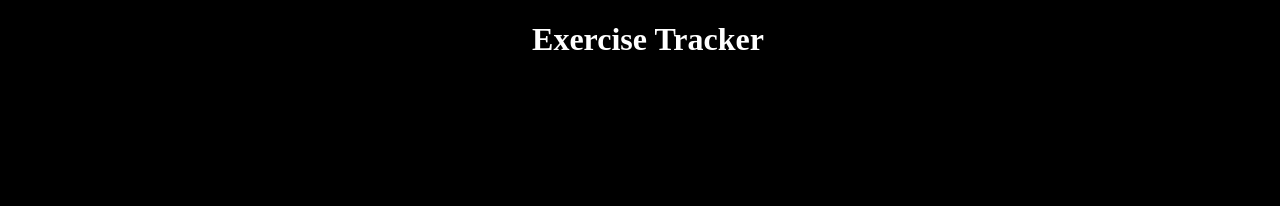
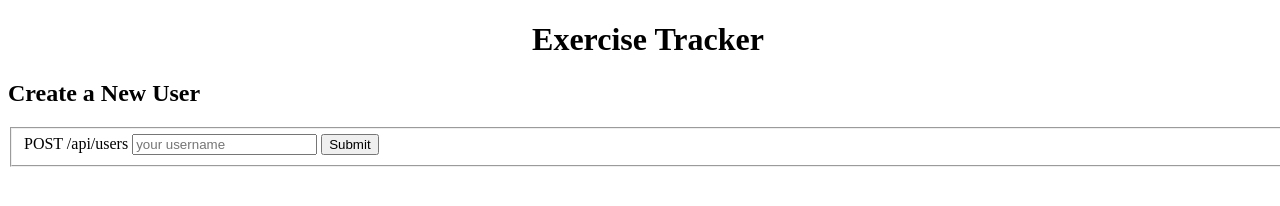
Before and after one commit to RCYGM/api-exercise-tracker, a website: page views/index.html in a window 1280 px wide. Drawn offline with Linux system fonts and the light colour scheme; files that its build step writes are made by us from their sources.

Commit message:
feat: post /api/users and get /api/users

```diff
--- a/public/style.css
+++ b/public/style.css
@@ -1,10 +1,8 @@
 body {
   width: 100%;
   height: 100%;
-  background-color: black;
 }
 
 h1 {
-  color: white;
   text-align: center;
 }
--- a/views/index.html
+++ b/views/index.html
@@ -3,10 +3,24 @@
   <head>
     <meta charset="UTF-8" />
     <meta name="viewport" content="width=device-width, initial-scale=1.0" />
-    <link rel="stylesheet" href="style.css" />
+    <link rel="stylesheet" href="/style.css" />
     <title>Exercise Tracker</title>
   </head>
   <body>
     <h1>Exercise Tracker</h1>
+    <form action="/api/users" method="post">
+      <h2>Create a New User</h2>
+      <fieldset>
+        <label for="username">POST /api/users</label>
+        <input
+          id="uname"
+          type="text"
+          name="username"
+          placeholder="your username"
+          required
+        />
+        <input type="submit" value="Submit" />
+      </fieldset>
+    </form>
   </body>
 </html>
```
Also changed, not shown: index.js (+18 -3 lines).
